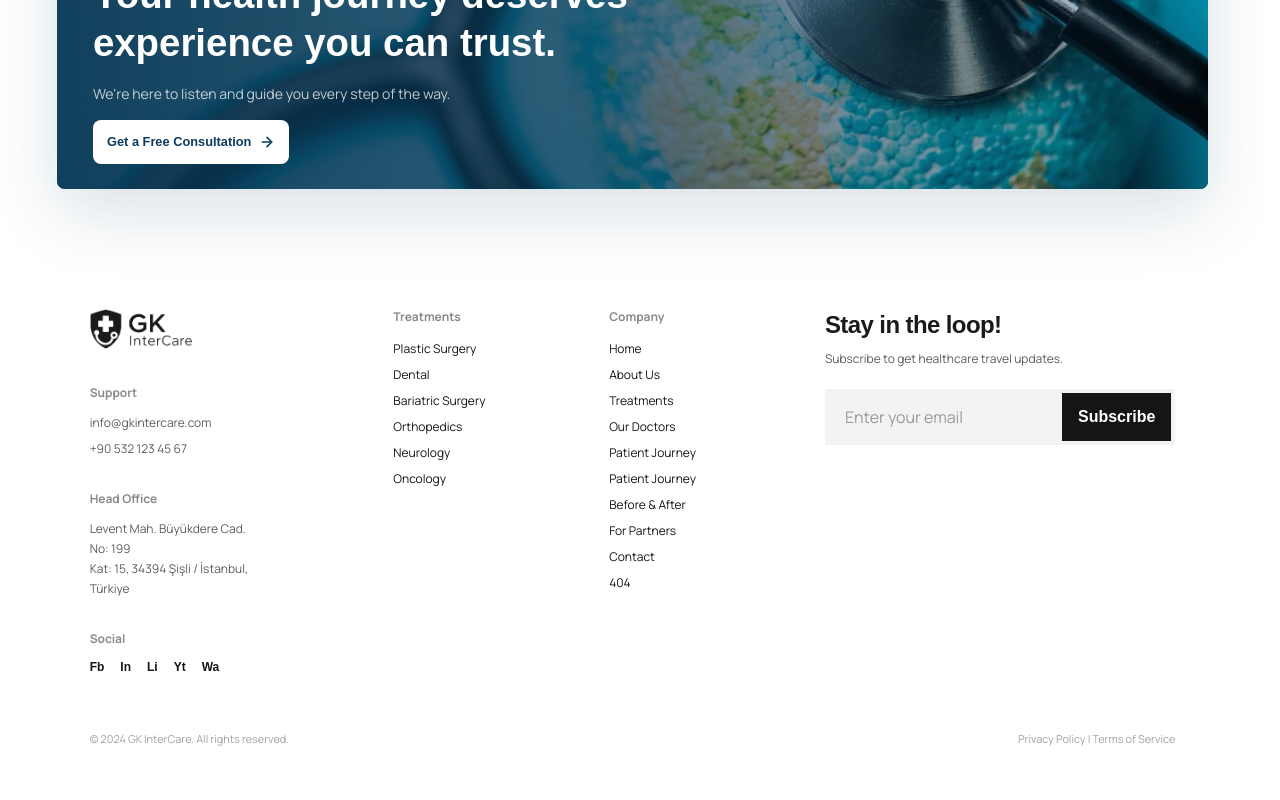
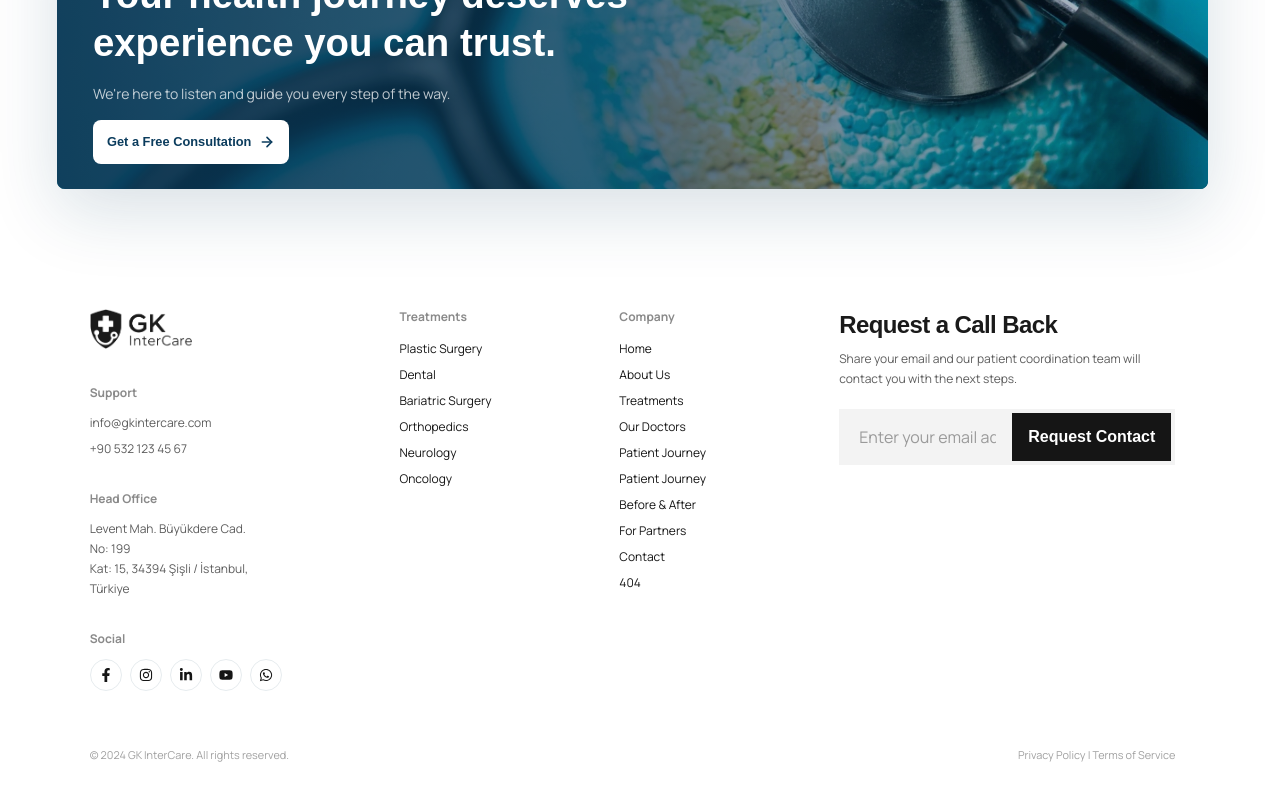
Before and after one commit to ismailkskn98/gkintercare, a Next.js app: page /en/about in a window 1280 px wide. Shown: the part 3119-3919 px from the top of the page. Built offline with nearby package versions, Linux system fonts and the light colour scheme; a web font is replaced by a local one.

Commit message:
feat: SectionHeader bileşenine accentNewLine özelliği eklendi; Footer bileşenindeki sosyal bağlantılar güncellendi; HeroSection'da gereksiz kod kaldırıldı; siteContent.js dosyasında haber bülteni metinleri güncellendi.

```diff
--- a/src/components/site/common/sectionHeader.jsx
+++ b/src/components/site/common/sectionHeader.jsx
@@ -1,22 +1,14 @@
-export default function SectionHeader({
-  label,
-  title,
-  accent,
-  description,
-  align = "center",
-  className = "",
-}) {
+export default function SectionHeader({ label, title, accent, accentNewLine = false, description, align = "center", className = "" }) {
   const alignment = align === "left" ? "items-start text-left" : "items-center text-center";
 
   return (
     <div className={`flex flex-col gap-4 ${alignment} ${className}`}>
       {label ? <span className="section-label">{label}</span> : null}
       <h2 className="max-w-4xl text-3xl font-800 leading-tight text-primary md:text-5xl">
-        {title} {accent ? <span className="serif-accent">{accent}</span> : null}
+        {title}
+        {accent ? <span className={`serif-accent ${accentNewLine ? "block" : ""}`}>{accent}</span> : null}
       </h2>
-      {description ? (
-        <p className="max-w-2xl text-base leading-8 text-muted md:text-lg">{description}</p>
-      ) : null}
+      {description ? <p className="max-w-2xl text-base leading-8 text-muted md:text-lg">{description}</p> : null}
     </div>
   );
 }
--- a/src/components/site/footer/index.jsx
+++ b/src/components/site/footer/index.jsx
@@ -2,8 +2,15 @@ import { getTranslations } from "next-intl/server";
 import { navigationItems } from "@/data/siteContent";
 import { Link } from "@/i18n/navigation";
 import Image from "next/image";
+import { FaFacebookF, FaInstagram, FaLinkedinIn, FaWhatsapp, FaYoutube } from "react-icons/fa";
 
-const socialLinks = ["Fb", "In", "Li", "Yt", "Wa"];
+const socialLinks = [
+  { label: "Facebook", Icon: FaFacebookF, href: "#" },
+  { label: "Instagram", Icon: FaInstagram, href: "#" },
+  { label: "LinkedIn", Icon: FaLinkedinIn, href: "#" },
+  { label: "YouTube", Icon: FaYoutube, href: "#" },
+  { label: "WhatsApp", Icon: FaWhatsapp, href: "#" },
+];
 
 export default async function Footer({ content }) {
   const t = await getTranslations("Common");
@@ -40,10 +47,15 @@ export default async function Footer({ content }) {
 
           <div className="mt-8">
             <h4 className="text-xs font-700 text-[#8a8a8a]">{footer.socialTitle}</h4>
-            <div className="mt-3 flex gap-4 text-xs font-800 text-[#151515]">
+            <div className="mt-3 flex gap-2 text-[#151515]">
               {socialLinks.map((item) => (
-                <a className="transition hover:text-accent" href="#" key={item}>
-                  {item}
+                <a
+                  aria-label={item.label}
+                  className="flex size-8 items-center justify-center rounded-full border border-primary/10 text-sm transition hover:border-accent hover:text-accent"
+                  href={item.href}
+                  key={item.label}
+                >
+                  <item.Icon />
                 </a>
               ))}
             </div>
--- a/src/components/site/home/heroSection.jsx
+++ b/src/components/site/home/heroSection.jsx
@@ -22,10 +22,10 @@ export default function HeroSection({ content }) {
 
       <div className="relative z-10 grid gap-16 pb-24 pt-12 lg:grid-cols-[0.92fr_0.72fr] lg:items-center lg:pt-16">
         <MotionFadeIn className="max-w-3xl">
-          <span className="inline-flex items-center gap-2 rounded-full border border-white/16 bg-white/10 px-4 py-2 text-xs font-800 uppercase tracking-[0.14em] text-white/82 backdrop-blur">
+          {/* <span className="inline-flex items-center gap-2 rounded-full border border-white/16 bg-white/10 px-4 py-2 text-xs font-800 uppercase tracking-[0.14em] text-white/82 backdrop-blur">
             <HeartPulse size={15} className="text-accent" />
             {hero.label}
-          </span>
+          </span> */}
           <h1 className="mt-7 text-4xl font-800 leading-[1.03] md:text-7xl">
             {hero.title}
             <br />
--- a/src/components/site/home/index.jsx
+++ b/src/components/site/home/index.jsx
@@ -18,7 +18,7 @@ export default function HomeContent({ content }) {
 
       <MotionSlideUp className="gridContainer py-18 md:py-24">
         <div>
-          <SectionHeader label={home.treatmentsHeader.label} title={home.treatmentsHeader.title} accent={home.treatmentsHeader.accent} />
+          <SectionHeader title={home.treatmentsHeader.title} accent={home.treatmentsHeader.accent} accentNewLine />
           <div className="mt-10">
             <TreatmentCards treatments={treatments} labels={ui.treatmentCards} href="/treatments" />
           </div>
--- a/src/data/siteContent.js
+++ b/src/data/siteContent.js
@@ -218,10 +218,10 @@ const englishContent = {
       { label: "404", href: "/404" },
     ],
     newsletter: {
-      title: "Stay in the loop!",
-      text: "Subscribe to get healthcare travel updates.",
-      placeholder: "Enter your email",
-      button: "Subscribe",
+      title: "Request a Call Back",
+      text: "Share your email and our patient coordination team will contact you with the next steps.",
+      placeholder: "Enter your email address",
+      button: "Request Contact",
     },
   },
   stats: coreStats,
@@ -856,10 +856,10 @@ const spanishOverrides = {
     treatmentLinks: [{ label: "Cirugía plástica" }, { label: "Odontología" }, { label: "Cirugía bariátrica" }, { label: "Ortopedia" }, { label: "Neurología" }, { label: "Oncología" }],
     utilityLinks: [{ label: "Viaje del paciente" }, { label: "Antes y después" }, { label: "Para socios" }, { label: "Contacto" }, { label: "404" }],
     newsletter: {
-      title: "Mantente al día",
-      text: "Suscríbete para recibir novedades sobre viajes de salud.",
-      placeholder: "Introduce tu email",
-      button: "Suscribirse",
+      title: "Solicita que te contactemos",
+      text: "Comparte tu correo y nuestro equipo de coordinacion se pondra en contacto contigo con los proximos pasos.",
+      placeholder: "Introduce tu correo",
+      button: "Solicitar contacto",
     },
   },
   stats: [
@@ -1563,10 +1563,10 @@ const italianOverrides = {
     treatmentLinks: [{ label: "Chirurgia plastica" }, { label: "Odontoiatria" }, { label: "Chirurgia bariatrica" }, { label: "Ortopedia" }, { label: "Neurologia" }, { label: "Oncologia" }],
     utilityLinks: [{ label: "Percorso del paziente" }, { label: "Prima e dopo" }, { label: "Per partner" }, { label: "Contatti" }, { label: "404" }],
     newsletter: {
-      title: "Rimani aggiornato",
-      text: "Iscriviti per ricevere aggiornamenti sui viaggi sanitari.",
+      title: "Richiedi di essere contattato",
+      text: "Condividi la tua email e il nostro team di coordinamento ti contattera con i prossimi passi.",
       placeholder: "Inserisci la tua email",
-      button: "Iscriviti",
+      button: "Richiedi contatto",
     },
   },
   stats: [
```
